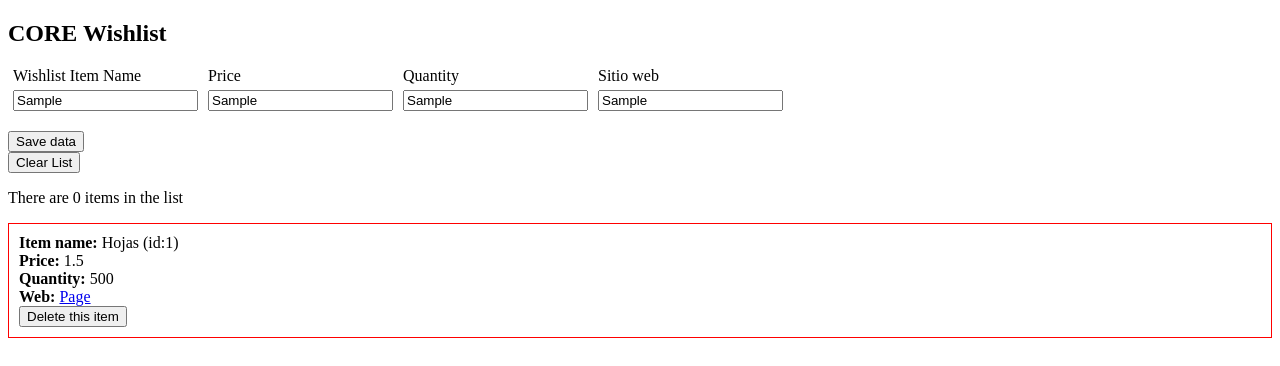
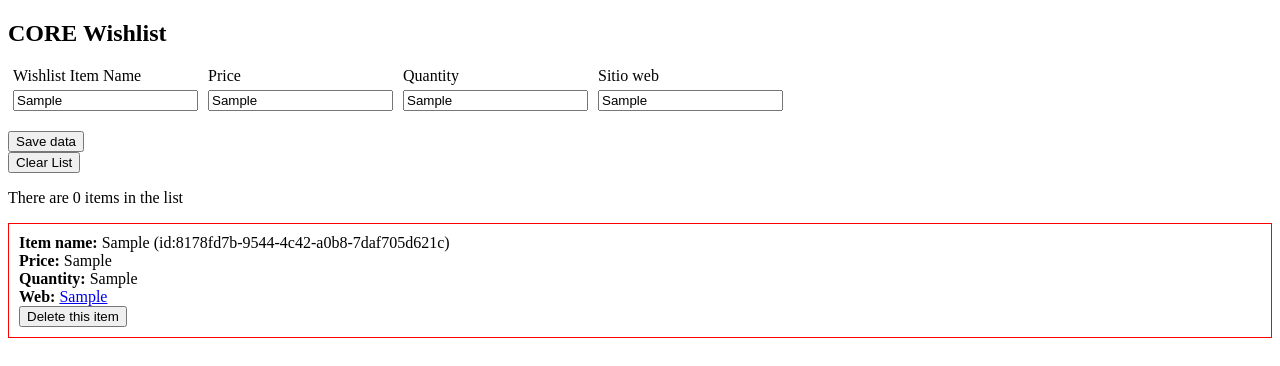
Before and after one commit to S1t0/W14D3-DANIEL-SQUITTIERI-ANDRES-GARCIA, a React (Vite) app: page / in a window 1280 px wide. Both pictures are taken after typing "Sample", "Sample", "Sample", "Sample" into the empty fields and a click on the button "Save data". Shown: the top 366 px of the page. Built offline with nearby package versions, Linux system fonts and the light colour scheme.

Commit message:
Created itmes list

```diff
--- /dev/null
+++ b/src/components/Item.tsx
@@ -0,0 +1,31 @@
+import React from 'react';
+import styled from 'styled-components';
+
+const Box = styled.div`
+  border: 1px solid red;
+  padding: 10px;
+  margin: 5px 0;
+  p {
+    margin: 0;
+  }
+`;
+
+export const Item = ({ item: { id, item, price, quantity, web }, onDelete }) => {
+  return (
+    <Box>
+      <p>
+        <b>Item name:</b> {item} (id:{id})
+      </p>
+      <p>
+        <b>Price:</b> {price}
+      </p>
+      <p>
+        <b>Quantity:</b> {quantity}
+      </p>
+      <p>
+        <b>Web:</b> <a href={web}>{web}</a>
+      </p>
+      <button onClick={() => onDelete()}>Delete this item</button>
+    </Box>
+  );
+};
--- a/src/components/ItemsList.tsx
+++ b/src/components/ItemsList.tsx
@@ -1,43 +1,20 @@
 import React from 'react';
 import styled from 'styled-components';
-
-const Box = styled.div`
-  border: 1px solid red;
-  padding: 10px;
-  margin: 5px 0;
-  p {
-    margin: 0;
-  }
-`;
-
-export const Item = ({ item: { id, item, price, quantity, web } }) => {
-  return (
-    <Box>
-      <p>
-        <b>Item name:</b> {item} (id:{id})
-      </p>
-      <p>
-        <b>Price:</b> {price}
-      </p>
-      <p>
-        <b>Quantity:</b> {quantity}
-      </p>
-      <p>
-        <b>Web:</b> <a href={web}>{web}</a>
-      </p>
-      <button onClick={() => console.log(`delete ${id}`)}>Delete this item</button>
-    </Box>
-  );
-};
+import { Item } from './Item';
+import { useItems } from '../hooks/useItems';
 
 export const ItemsList = () => {
+  const { items, delete_item } = useItems();
+
   return (
     <div>
       <button type="button" onClick={() => console.log('clear list')}>
         Clear List
       </button>
       <p>There are 0 items in the list</p>
-      <Item item={{ id: 1, item: 'Hojas', price: 1.5, quantity: 500, web: 'Page' }} />
+      {items.map((e) => (
+        <Item item={e} onDelete={() => delete_item(e.id)} />
+      ))}
     </div>
   );
 };
```
Also changed, not shown: src/hooks/useItems.tsx (+4 -4 lines), test.js (added).
